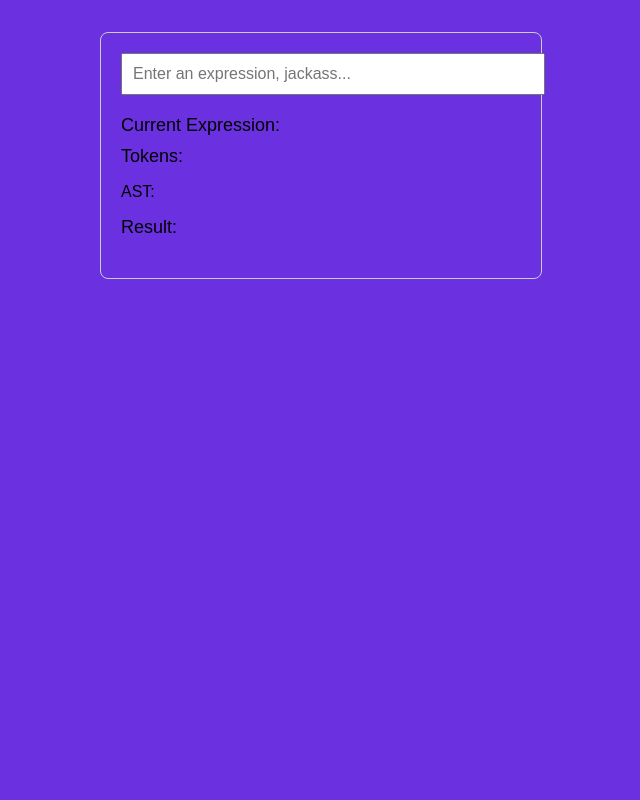
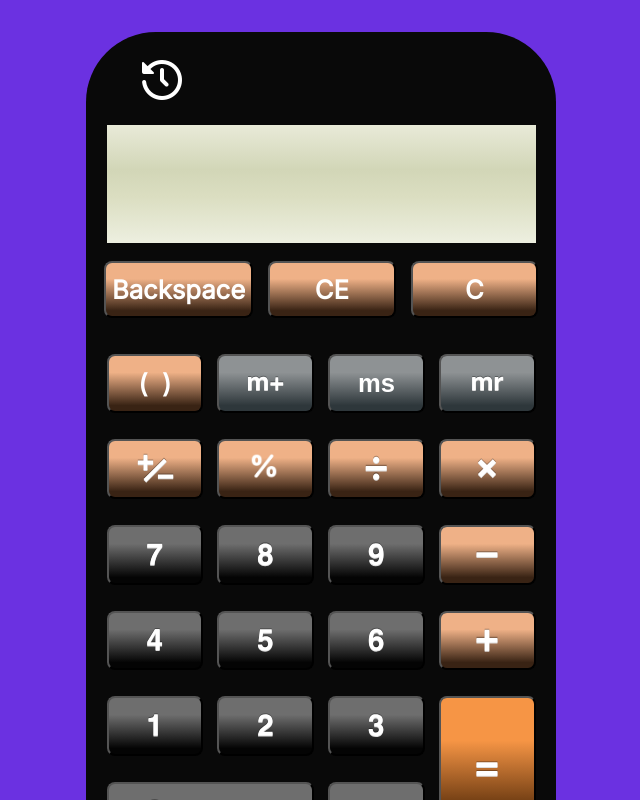
Before and after one commit to DailyDev59/calculator-ts, a Vue app: page / in a window 1280 px wide. Shown: the whole page, without its empty margins (319-959 px from the left). Built offline with nearby package versions, Linux system fonts and the light colour scheme.

Commit message:
23 Mar 2025

```diff
--- a/src/components/Calculator.vue
+++ b/src/components/Calculator.vue
@@ -1,4 +1,4 @@
-<template>
+<!-- <template>
   <div class="calculator">
     <div class="display">
       <input
@@ -18,9 +18,9 @@
       <p v-if="error" class="error">Error: {{ error }}</p>
     </div>
   </div>
-</template>
+</template> -->
 
-<!-- <template>
+<template>
   <div class="calculator">
     <button class="history">
       <img src="./../assets/img/icons8-history-48.png" alt="" />
@@ -29,7 +29,7 @@
       <p class="calc" :class="{ activeResult: isResultCalculated }">
         {{ currentExpression }}
       </p>
-      <p v-if="tokens.length > 2" class="result">{{ formattedResult }}</p>
+      <p v-if="/[+\-x÷%]/.test(currentExpression)" class="result">{{ formattedResult }}</p>
     </div>
     <div class="keyboard-up">
       <button @click="backSpace()" class="brown">Backspace</button>
@@ -51,7 +51,7 @@
       <button class="gray">
         <img src="./../assets/img/mr.svg" alt="mr" />
       </button>
-      <button @click="" class="brown">
+      <button @click="negate()" class="brown">
         <img src="./../assets/img/plus-minus.svg" alt="plus-minus" />
       </button>
       <button @click="percent()" class="brown">
@@ -131,7 +131,7 @@
       </button>
     </div>
   </div>
-</template> -->
+</template>
 
 <script setup lang="ts">
 import { ref, computed, watch } from 'vue'
@@ -286,6 +286,11 @@ const backSpace = () => {
 
 const percent = () => {
   currentExpression.value += '%'
+  calculateSubtotal()
+}
+
+const negate = () => {
+  currentExpression.value += '(-'
   calculateSubtotal()
 }
 
@@ -711,7 +716,7 @@ const formattedResult = computed(() => {
 })
 </script>
 
-<!-- <style scoped>
+<style scoped>
 .calculator {
   max-width: 470px;
   width: 100%;
@@ -747,7 +752,7 @@ const formattedResult = computed(() => {
 }
 .calc {
   margin: 0;
-  font-size: 3rem;
+  font-size: 1rem;
   font-weight: bold;
   padding: 15px;
 }
@@ -827,9 +832,9 @@ img {
   box-shadow: 0 0 30px white; /* Пример подсветки */
   transition: box-shadow 0.2s ease;
 }
-</style> -->
+</style>
 
-<style scoped>
+<!-- <style scoped>
 .calculator {
   font-family: Arial, sans-serif;
   max-width: 400px;
@@ -863,4 +868,4 @@ ul {
 li {
   margin: 5px 0;
 }
-</style>
+</style> -->
```
